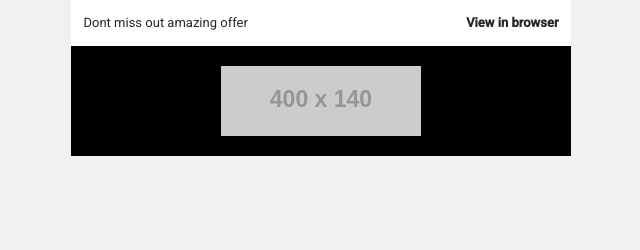
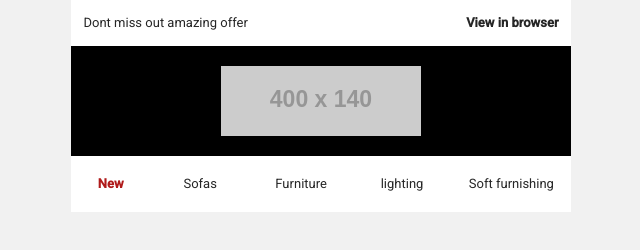
Before and after one commit to J-E-Y/BibleRadingSociety, a website: page Newletters-email/index.html in a window 1280 px wide. Shown: the whole page, without its empty margins (319-959 px from the left). Drawn offline with Linux system fonts and the light colour scheme; placeholder pictures from the web are drawn by us.

Commit message:
added Menu

```diff
--- a/Newletters-email/index.html
+++ b/Newletters-email/index.html
@@ -73,16 +73,36 @@
             border="0"
             cellspacing="0"
             cellpadding="0"
+            class="container"
           >
             <!-- preheader starts -->
             <tr>
               <td align="center" style="padding: 15px 0px">
                 <table width="95%" border="0" cellspacing="0" cellpadding="0">
                   <tr>
-                    <td align="left" width="50%">
+                    <td
+                      align="left"
+                      width="50%"
+                      style="
+                        font-family: 'Roboto', Arial, Helvetica, sans-serif;
+                        font-size: 13px;
+                        line-height: 16px;
+                        color: #262626;
+                      "
+                    >
                       Dont miss out amazing offer
                     </td>
-                    <td align="right" width="50%">
+                    <td
+                      class="hm"
+                      align="right"
+                      width="50%"
+                      style="
+                        font-family: 'Roboto', Arial, Helvetica, sans-serif;
+                        font-size: 13px;
+                        line-height: 16px;
+                        color: #262626;
+                      "
+                    >
                       <a
                         href="%%view_on_line%%"
                         target="_blank"
@@ -103,14 +123,14 @@
             <!-- logo starts -->
             <tr>
               <td align="center" bgcolor="#000000" style="padding: 20px 0px">
-                <table width="100" border="0" cellpadding="0" cellspacing="0">
+                <table width="100%" border="0" cellspacing="0" cellpadding="0">
                   <tr>
                     <td align="center">
                       <img
                         src="http://via.placeholder.com/400x140/222222/ffffff&text=Logo+here"
-                        alt="Logo"
                         width="200"
                         height="70"
+                        alt="Logo"
                         style="display: block; border: none"
                       />
                     </td>
@@ -119,6 +139,84 @@
               </td>
             </tr>
             <!-- logo ends -->
+
+            <!-- menu starts -->
+            <tr>
+              <td style="padding: 20px 0px">
+                <table width="100%" border="0" cellspacing="0" cellpadding="0">
+                  <tr>
+                    <td
+                      align="center"
+                      width="40"
+                      style="
+                        font-family: 'Roboto', Arial, Helvetica, sans-serif;
+                        font-size: 13px;
+                        line-height: 16px;
+                        color: #b01b1b;
+                        font-weight: bold;
+                      "
+                    >
+                      <a
+                        href="https://www.google.com"
+                        target="_blank"
+                        style="color: #b01b1b; text-decoration: none"
+                        >New</a
+                      >
+                    </td>
+                    <td
+                      align="center"
+                      width="50"
+                      style="
+                        font-family: 'Roboto', Arial, Helvetica, sans-serif;
+                        font-size: 13px;
+                        line-height: 16px;
+                        color: #262626;
+                      "
+                    >
+                      Sofas
+                    </td>
+                    <td
+                      align="center"
+                      width="50"
+                      style="
+                        font-family: 'Roboto', Arial, Helvetica, sans-serif;
+                        font-size: 13px;
+                        line-height: 16px;
+                        color: #262626;
+                      "
+                    >
+                      Furniture
+                    </td>
+                    <td
+                      align="center"
+                      width="50"
+                      style="
+                        font-family: 'Roboto', Arial, Helvetica, sans-serif;
+                        font-size: 13px;
+                        line-height: 16px;
+                        color: #262626;
+                      "
+                    >
+                      lighting
+                    </td>
+                    <td
+                      align="center"
+                      width="60"
+                      style="
+                        font-family: 'Roboto', Arial, Helvetica, sans-serif;
+                        font-size: 13px;
+                        line-height: 16px;
+                        color: #262626;
+                      "
+                      class="hm"
+                    >
+                      Soft furnishing
+                    </td>
+                  </tr>
+                </table>
+              </td>
+            </tr>
+            <!-- menu ends -->
           </table>
           <!-- body of email ends here -->
         </td>
```
